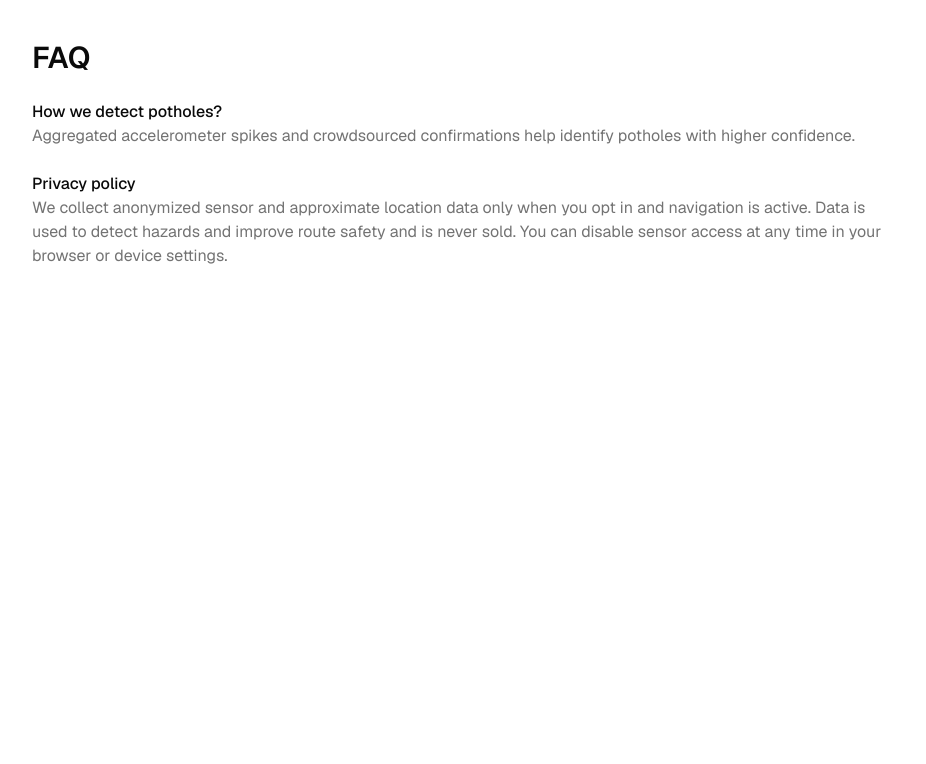
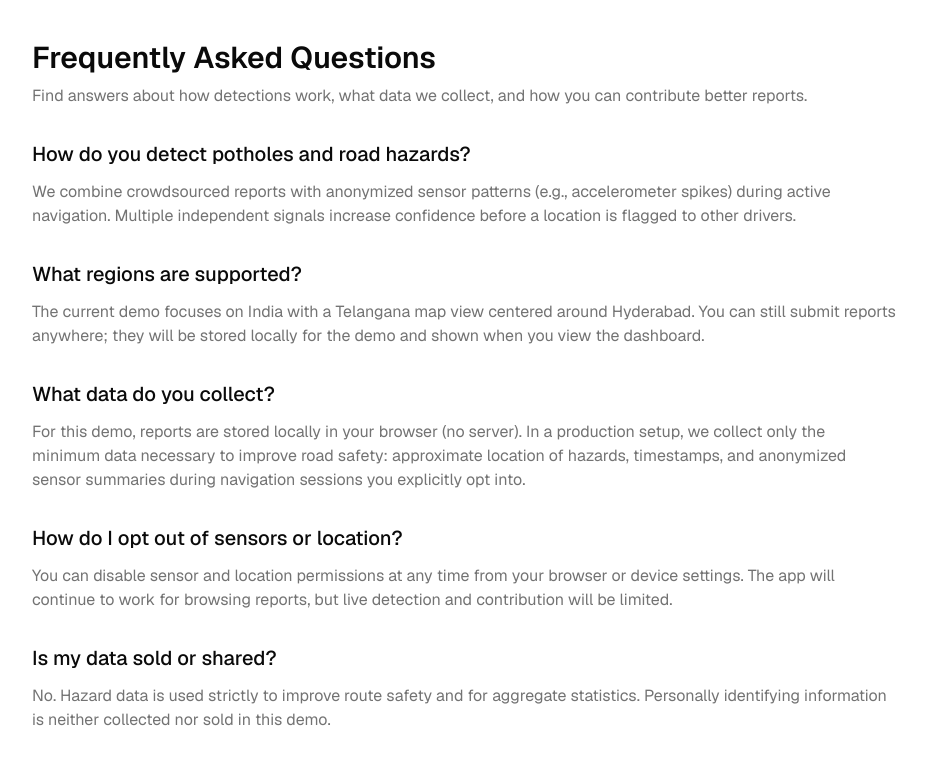
Before and after one commit to srinith-stack/smart-road-navigator, a Next.js app: page /faq in a window 1280 px wide. Shown: the top 764 px of the page, without its empty margins (176-1102 px from the left). Built offline with nearby package versions, Linux system fonts and the light colour scheme.

Commit message:
feat: rewrite FAQ page as clean server component
Ensure clean deployment with valid TSX and no client-only code

Co-authored-by: null <236860614+srinith-stack@users.noreply.github.com>

```diff
--- a/app/faq/page.tsx
+++ b/app/faq/page.tsx
@@ -1,21 +1,56 @@
+export const metadata = {
+  title: "FAQ • Smart Road Navigator",
+  description: "Frequently asked questions about pothole detection, data privacy, and how Smart Road Navigator works.",
+}
+
 export default function FAQPage() {
   return (
-    <main className="mx-auto max-w-4xl px-4 py-10 space-y-6">
-      <h1 className="text-3xl font-semibold">FAQ</h1>
+    <main className="mx-auto max-w-4xl px-4 py-10 space-y-8">
+      <header className="space-y-2">
+        <h1 className="text-balance text-3xl font-semibold">Frequently Asked Questions</h1>
+        <p className="text-muted-foreground">
+          Find answers about how detections work, what data we collect, and how you can contribute better reports.
+        </p>
+      </header>
 
-      <section>
-        <h2 className="font-medium">How we detect potholes?</h2>
+      <section className="space-y-3">
+        <h2 className="text-xl font-medium">How do you detect potholes and road hazards?</h2>
         <p className="text-muted-foreground">
-          Aggregated accelerometer spikes and crowdsourced confirmations help identify potholes with higher confidence.
+          We combine crowdsourced reports with anonymized sensor patterns (e.g., accelerometer spikes) during active
+          navigation. Multiple independent signals increase confidence before a location is flagged to other drivers.
         </p>
       </section>
 
-      <section>
-        <h2 className="font-medium">Privacy policy</h2>
+      <section className="space-y-3">
+        <h2 className="text-xl font-medium">What regions are supported?</h2>
         <p className="text-muted-foreground">
-          We collect anonymized sensor and approximate location data only when you opt in and navigation is active. Data
-          is used to detect hazards and improve route safety and is never sold. You can disable sensor access at any
-          time in your browser or device settings.
+          The current demo focuses on India with a Telangana map view centered around Hyderabad. You can still submit
+          reports anywhere; they will be stored locally for the demo and shown when you view the dashboard.
+        </p>
+      </section>
+
+      <section className="space-y-3">
+        <h2 className="text-xl font-medium">What data do you collect?</h2>
+        <p className="text-muted-foreground">
+          For this demo, reports are stored locally in your browser (no server). In a production setup, we collect only
+          the minimum data necessary to improve road safety: approximate location of hazards, timestamps, and anonymized
+          sensor summaries during navigation sessions you explicitly opt into.
+        </p>
+      </section>
+
+      <section className="space-y-3">
+        <h2 className="text-xl font-medium">How do I opt out of sensors or location?</h2>
+        <p className="text-muted-foreground">
+          You can disable sensor and location permissions at any time from your browser or device settings. The app will
+          continue to work for browsing reports, but live detection and contribution will be limited.
+        </p>
+      </section>
+
+      <section className="space-y-3">
+        <h2 className="text-xl font-medium">Is my data sold or shared?</h2>
+        <p className="text-muted-foreground">
+          No. Hazard data is used strictly to improve route safety and for aggregate statistics. Personally identifying
+          information is neither collected nor sold in this demo.
         </p>
       </section>
     </main>
```
